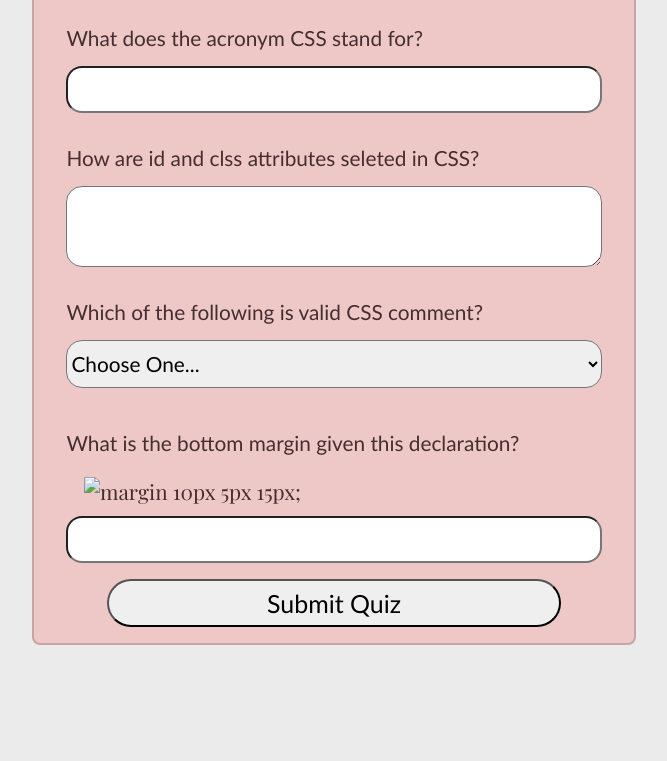
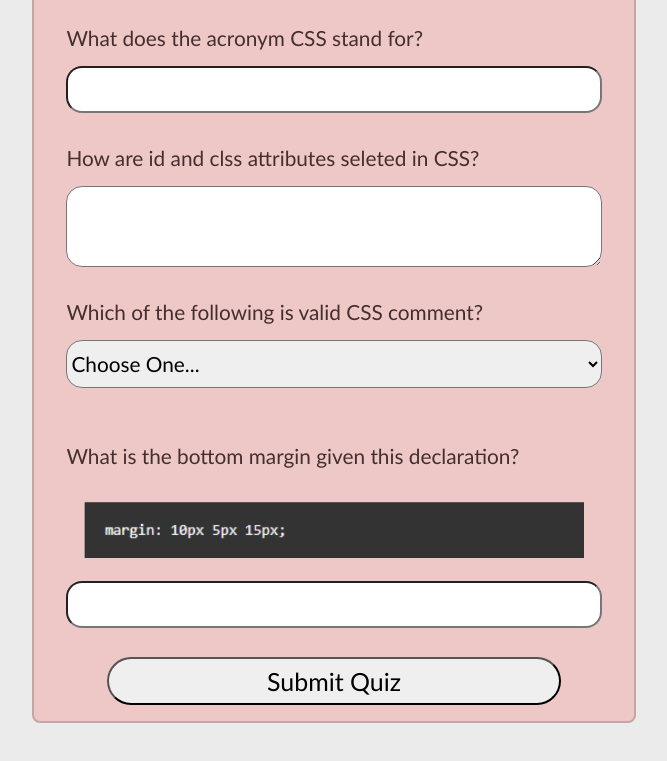
Before and after one commit to O-J2315/wdd130, a plain HTML site: page quiz.html in a window 1280 px wide. Shown: the part 83-844 px from the top of the page, without its empty margins (306-973 px from the left). Before the commit the page ends 800 px from the top, so only its background shows below. Drawn offline with nearby package versions, Linux system fonts and the light colour scheme; the site is published under a folder, as on GitHub Pages, so addresses that start at the root find nothing; a web font is replaced by a local one.

Commit message:
Fix image source path in quiz.html form
The image source path for the quiz form question 4 has been updated to the correct relative path.

```diff
--- a/quiz.html
+++ b/quiz.html
@@ -35,7 +35,7 @@
                 </div>
                 <div class="form-item imgg">
                     <label for="q4">What is the bottom margin given this declaration?</label>
-                    <img src="/images/form-q3.png" alt="margin 10px 5px 15px;" width="500">
+                    <img src="images/form-q3.png" alt="margin 10px 5px 15px;" width="500">
                     <input type="number" id="q4" name="q4">
                 </div>
                 <button type="submit">Submit Quiz</button>
```
